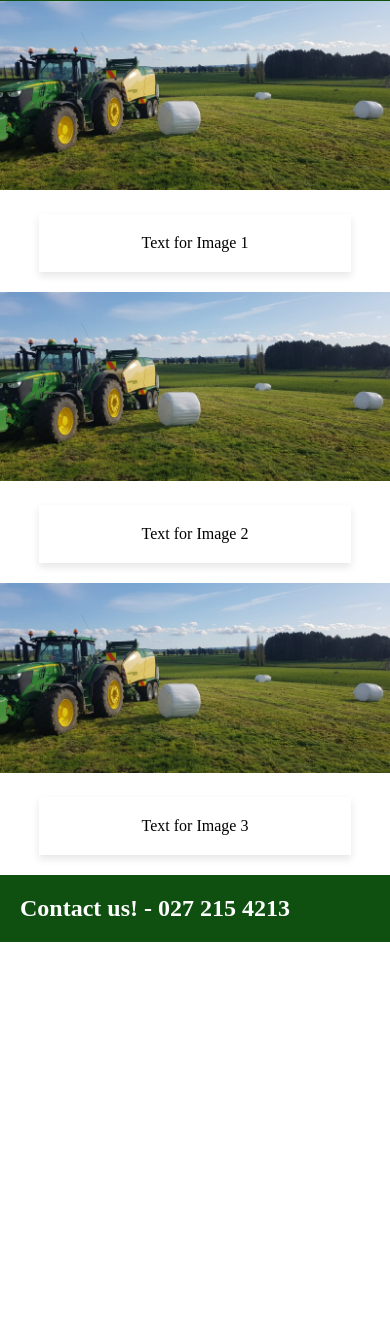
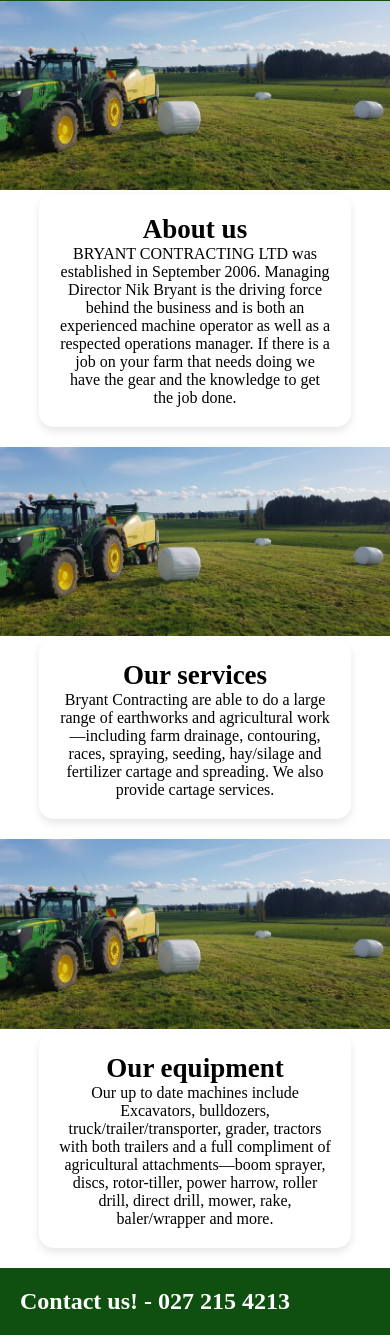
Before and after one commit to JaxonBryant/bryantcontracting, a PHP site: page / in a window 390 px wide. Shown: the part 459-1794 px from the top of the page. Before the commit the page ends 1401 px from the top, so only its background shows below. Run offline with PHP 8.4, Linux system fonts and the light colour scheme.

Commit message:
Fixed (working home page)
Added fonts (untested)
Made home page responsive

```diff
--- a/CSS/style.css
+++ b/CSS/style.css
@@ -1,6 +1,15 @@
 <style>
 body {
-    font-family: sans-serif;
+    font-family: 'Inter', 'Roboto', 'Arial', sans-serif;
+    line-height: 1.3;
+}
+
+.medium-text {
+    font-size: 16px;
+}
+
+.large-text {
+    font-size: 27px;
 }
 
 /* style the header */
@@ -102,20 +111,34 @@
     object-position: center;
 }
 
-.content {
+/* the following double up of code is temporary until I can figure out how to have 1 div that can toggle between "left: 20% and 80%" */
+
+.content-left {
     position: absolute;
     top: 50%;
-    left: 50%;
+    left: 25%;
     transform: translate(-50%, -50%);
     width: 80%;
     max-width: 300px;
     text-align: center;
+    background: rgba(255, 255, 255, 0.9);
+    padding: 20px;
+    box-shadow: 0 4px 8px rgba(0, 0, 0, 0.1);
+    border-radius: 15px; /* Adjust the value to make the corners rounded */
 }
 
-.text-box {
-    background: white;
+.content-right {
+    position: absolute;
+    top: 50%;
+    left: 75%;
+    transform: translate(-50%, -50%);
+    width: 80%;
+    max-width: 300px;
+    text-align: center;
+    background: rgba(255, 255, 255, 0.9);
     padding: 20px;
     box-shadow: 0 4px 8px rgba(0, 0, 0, 0.1);
+    border-radius: 15px; /* Adjust the value to make the corners rounded */
 }
 
 /* Responsive design for smaller screens */
@@ -128,7 +151,9 @@
         height: auto;
     }
 
-    .content {
+/* the following double up of code is temporary until I can figure out how to have 1 div that can toggle between "left: 20% and 80%" */
+
+    .content-left {
         position: relative;
         top: auto;
         left: auto;
@@ -137,9 +162,19 @@
         max-width: none;
         margin: 20px 0;
         text-align: center;
+        width: 80%;
+        margin: 0 auto 20px auto;
     }
 
-    .text-box {
+    .content-right {
+        position: relative;
+        top: auto;
+        left: auto;
+        transform: none;
+        width: 100%;
+        max-width: none;
+        margin: 20px 0;
+        text-align: center;
         width: 80%;
         margin: 0 auto 20px auto;
     }
--- a/index.php
+++ b/index.php
@@ -1,34 +1,53 @@
 <!DOCTYPE html>
 <html lang="en">
 <head>
+    <!-- Add fonts across the whole website -->
+        <link href="https://fonts.googleapis.com/css2?family=Inter:wght@400;700&family=Roboto:wght@400;700&display=swap" rel="stylesheet">
+        <link rel="stylesheet" href="css/style.css">
+    <!-- page setup -->
     <title>Bryant Contracting: Home</title>
-<meta charset="UTF-8">
-<meta name="viewport" content="width=device-width, initial-scale=1">
-    <link rel="stylesheet" href="css/style.css">
+    <meta charset="UTF-8">
+    <meta name="viewport" content="width=device-width, initial-scale=1">
+        <link rel="stylesheet" href="css/style.css">
+
 <style>
+</style>
 
-</style>
 </head>
+
 <body>
 <?php include 'header.php';?>
 
 
     <div class="section">
         <img src="Images/bryant_contracting_bgimage_1.JPG" alt="Image 1">
-        <div class="content">
-            <div class="text-box">Text for Image 1</div>
+        <div class="content-right">
+            <h2 class="large-text">About us</h2>
+            <p class="medium-text">
+                BRYANT CONTRACTING LTD was established in September 2006. Managing Director Nik Bryant is the driving force behind the business and is both an experienced machine operator as well as a respected operations manager. If there is a job on your farm that needs doing we have the gear and the knowledge to get the job done.
+            </p>
+
         </div>
     </div>
+
     <div class="section">
         <img src="Images/bryant_contracting_bgimage_1.JPG" alt="Image 2">
-        <div class="content">
-            <div class="text-box">Text for Image 2</div>
+        <div class="content-left">
+            <h2 class="large-text">Our services</h2>
+            <p class="medium-text">
+                Bryant Contracting are able to do a large range of earthworks and agricultural work—including farm drainage, contouring, races, spraying, seeding, hay/silage and fertilizer cartage and spreading.
+                We also provide cartage services.
+            </p>
         </div>
     </div>
+
     <div class="section">
         <img src="Images/bryant_contracting_bgimage_1.JPG" alt="Image 3">
-        <div class="content">
-            <div class="text-box">Text for Image 3</div>
+        <div class="content-right">
+            <h2 class="large-text">Our equipment</h2>
+            <p class="medium-text">
+                Our up to date machines include Excavators, bulldozers, truck/trailer/transporter, grader, tractors with both trailers and a full compliment of agricultural attachments—boom sprayer, discs, rotor-tiller, power harrow, roller drill, direct drill, mower, rake, baler/wrapper and more.
+            </p>
         </div>
     </div>
 
```
